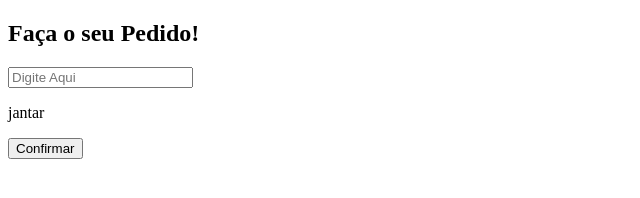
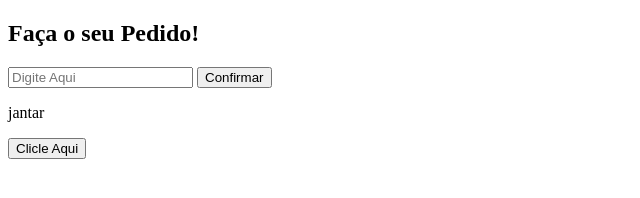
Before and after one commit to Rayane518/atividades_frontend, a plain HTML site: page ATV.JS 01/pagina.html in a window 1280 px wide. Both pictures are taken after a click on the button "Confirmar". Shown: the whole page, without its empty margins (0-640 px from the left). Drawn offline with Linux system fonts and the light colour scheme.

Commit message:
Add files via upload

```diff
--- a/ATV.JS 01/pagina.html
+++ b/ATV.JS 01/pagina.html
@@ -9,10 +9,18 @@
     <h2>Faça o seu Pedido!</h2>
 
     <input type="text" id="idPedido" placeholder="Digite Aqui">
+    <button onclick="verificarPedido()">Confirmar</button>
+    <p id="mensagem"></p>
 
-    <p id="mensagem"></p>
-    <button onclick="verificarPedido()">Confirmar</button>
     <script src="script.js"></script>
+
+    <div>
+        <p id="paragrafo"></p>
+        <button onclick="botaoTeste()">Clicle Aqui</button>
+       <p id="paragrafo2"></p>
+    </div>
+
+
 
 </body>
 </html>
--- a/ATV.JS 01/script.js
+++ b/ATV.JS 01/script.js
@@ -15,3 +15,16 @@
 
 
   }
+    function botaoTeste(){
+      let pTexto = document.getElementById("paragrafo")
+      for(let i = 0; i < 5; i++){
+        pTexto.innerHTML = pTexto.innerHTML + "<br>" + " " + i;
+
+      }
+      let novoParagrafo = document.getElementById("paragrafo2")
+      let lista = ["arroz", "salada", "picanha"]
+      for (let index = 0; index < lista.length; index++){
+        const element = lista[index];
+        novoParagrafo.innerHTML = novoParagrafo.innerHTML + "<br>" + element;
+      }
+  }
```
